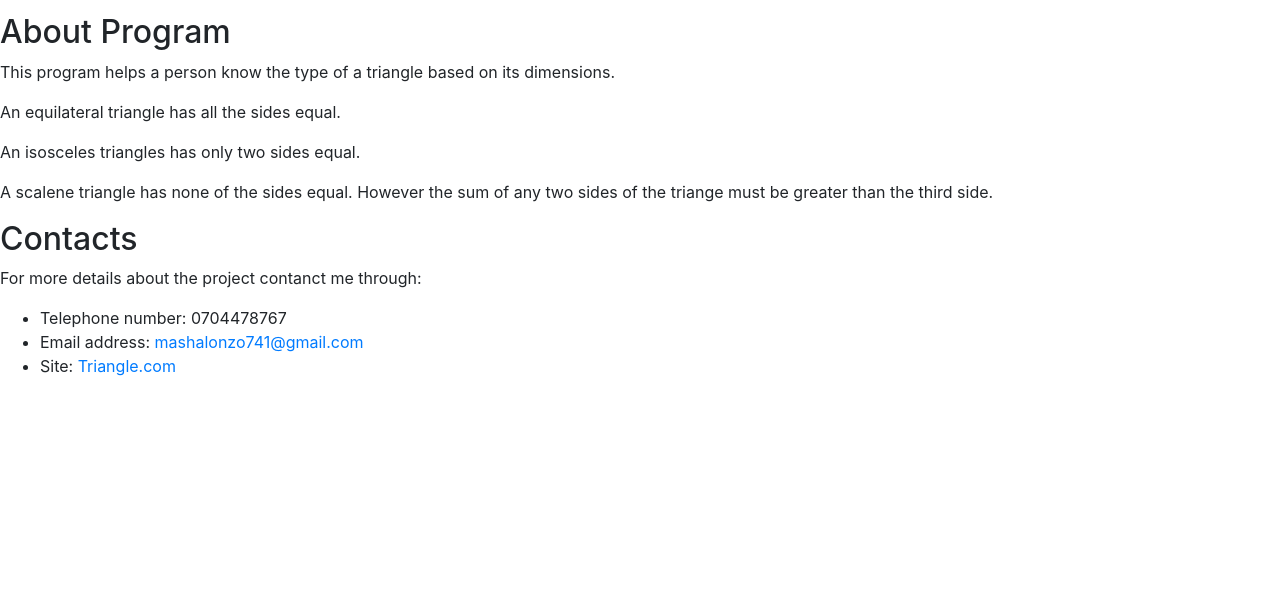
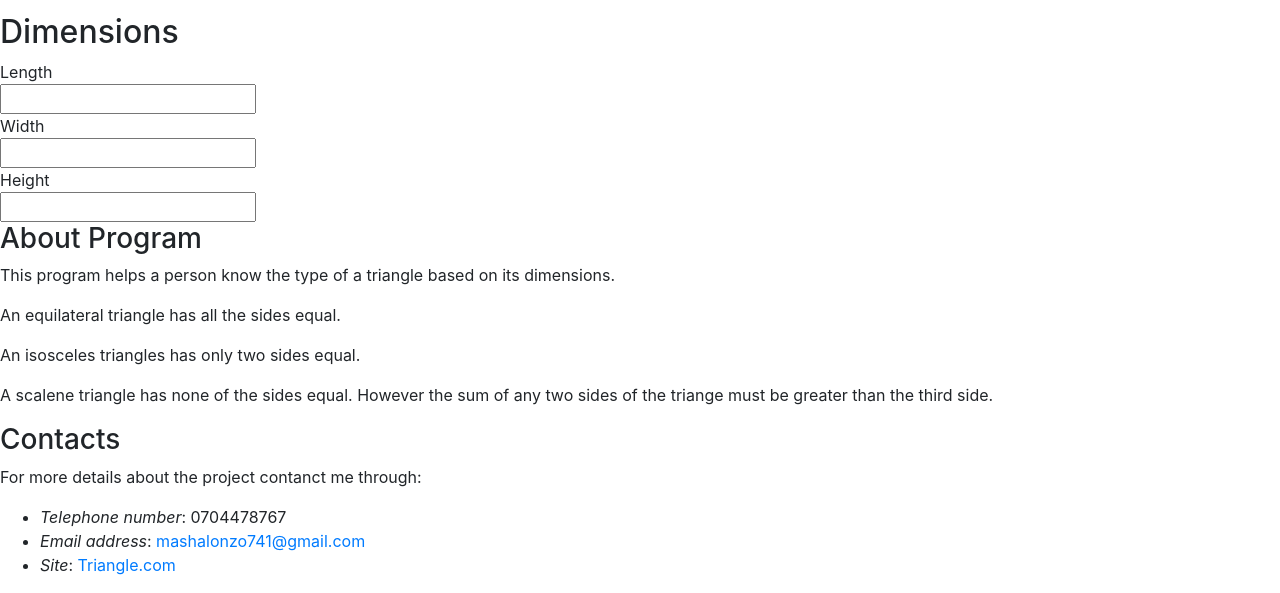
Before and after one commit to Mash14/Triangle-Tracker, a plain HTML site: page index.html in a window 1280 px wide. Shown: the part 439-1032 px from the top of the page. Before the commit the page ends 833 px from the top, so only its background shows below. Drawn offline with Linux system fonts and the light colour scheme.

Commit message:
add dimensions

```diff
--- a/index.html
+++ b/index.html
@@ -17,17 +17,29 @@
         <li>Isoscles triangle</li>
         <img src="img/isosceles.j" alt="a photo of an isosceles triangle">
       </ul>
-    <h2>About Program</h2>
+      <h2>Dimensions</h2>
+      <fieldset>
+        Length<br>
+        <input type="number" name="" value="fvalue">
+        </br>
+        Width<br>
+        <input type="number" name="" value="svalue">
+        </br>
+        Height<br>
+        <input type="number" name="" value="tvalue">
+        </br>
+      </fieldset>
+    <h3>About Program</h3>
       <p>This program helps a person know the type of a triangle based on its dimensions.</P>
       <p>An equilateral triangle has all the sides equal.</p>
       <p>An isosceles triangles has only two sides equal.</p>
       <p>A scalene triangle has none of the sides equal. However the sum of any two sides of the triange must be greater than the third side.</p>
-    <h2>Contacts</h2>
+    <h3>Contacts</h3>
       <p>For more details about the project contanct me through:</p>
       <ul>
-        <li>Telephone number: 0704478767</li>
-        <li>Email address: <a href="http://mail.google.com">mashalonzo741@gmail.com</a></li>
-        <li>Site: <a href="http://triangle.com">Triangle.com</a></li>
+        <li><em>Telephone number</em>: 0704478767</li>
+        <li><em>Email address</em>: <a href="http://mail.google.com">mashalonzo741@gmail.com</a></li>
+        <li><em>Site</em>: <a href="http://triangle.com">Triangle.com</a></li>
 
   </body>
     <script src="js/scripts.js"></script>
```
